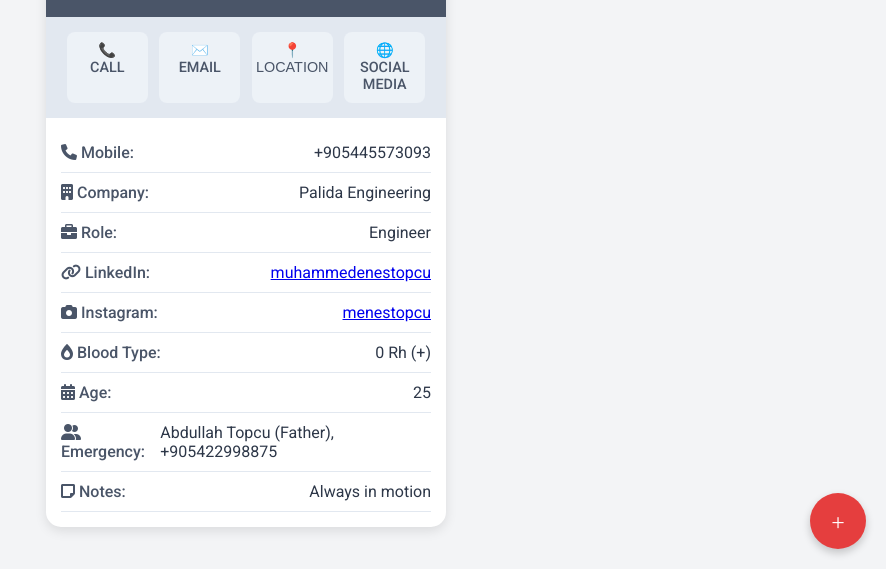
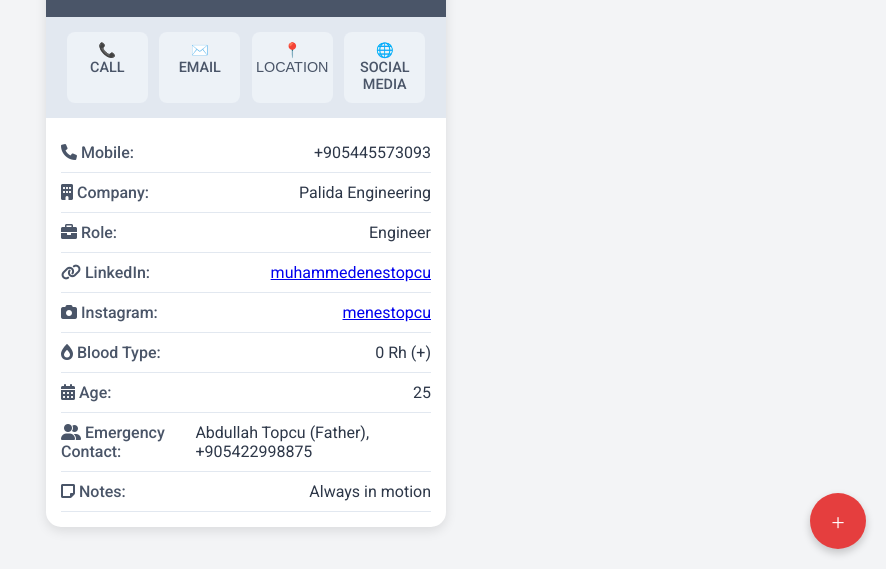
Before and after one commit to muhento/qrinfo, a plain HTML site: page index2.html in a window 1280 px wide. Shown: the part 231-800 px from the top of the page, without its empty margins (394-1280 px from the left). Drawn offline with Linux system fonts and the light colour scheme.

Commit message:
Update index2.html

```diff
--- a/index2.html
+++ b/index2.html
@@ -70,7 +70,7 @@
         		<span class="info-value">25</span>
     		</div>
     		<div class="info-item">
-        		<span class="info-label"><i class="fas fa-user-friends"></i> Emergency:</span>
+        		<span class="info-label"><i class="fas fa-user-friends"></i> Emergency Contact:</span>
         		<span class="info-value">Abdullah Topcu (Father),	 +905422998875</span>
     		</div>
     		<!-- Notes Section -->
```
